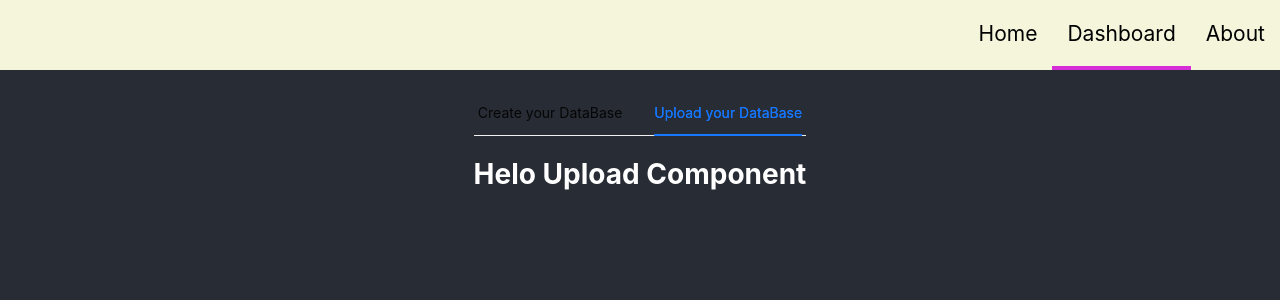
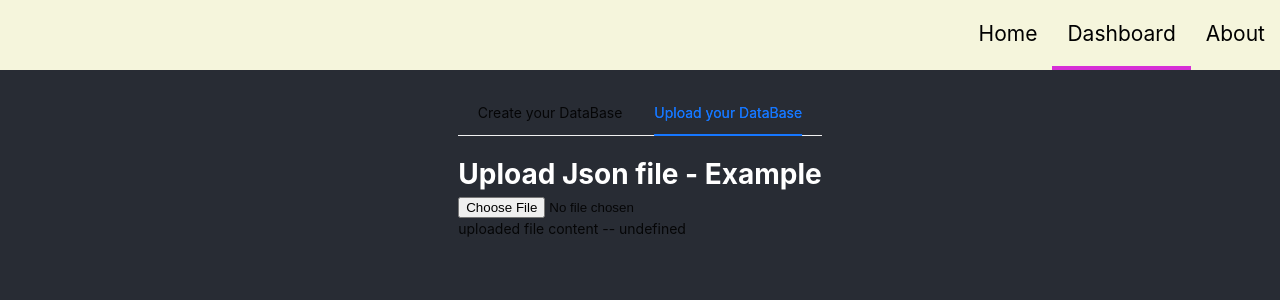
Before and after one commit to vnsl/NFCe-webscrapper, a React (Create React App) app: page /dashboard in a window 1280 px wide. Shown: the top 300 px of the page. Built offline with nearby package versions, Linux system fonts and the light colour scheme.

Commit message:
Create upload component

```diff
--- a/src/components/Notifications/notifications.component.tsx
+++ b/src/components/Notifications/notifications.component.tsx
@@ -34,8 +34,6 @@ const Notifications: React.FC = () => {
           topRight
         </Button>
 
-
-
     </Context.Provider>
   );
 };
--- a/src/components/Upload/upload.component.tsx
+++ b/src/components/Upload/upload.component.tsx
@@ -1,14 +1,50 @@
-import React from "react";
+import React, { useState } from "react";
+
+import { message, } from 'antd';
 
 // styles and images
 import './upload.styles.scss';
+import { UploadContentProps } from "../../models/upload.model";
+import { accessSync } from "fs";
 
-const Upload: React.FC<any> = ({}) => {
+const UploadComponent: React.FC<UploadContentProps> = ({name, multiple, acceptType}) => {
+    const [data, setData] = useState<any>();
+    const [errorData, setErrorData] = useState<string | null>();
+
+    const readFileOnUpload = (uploadedFile: any) =>{
+        const fileReader: any = new FileReader();
+        fileReader.onloadend = async ()=>{
+            try{
+                if(uploadedFile.type !== acceptType) {
+                    throw 'Not Valid'
+                }
+              const data = await JSON.parse(fileReader.result)
+
+              setData(data);
+
+              setErrorData(null)
+            }
+
+            catch(e){
+                alert()
+                //setErrorData("**Not valid JSON file!**");
+
+           }
+        }
+        if( uploadedFile!== undefined)
+           fileReader.readAsText(uploadedFile);
+     }
+
     return (
-        <div>
-            <h1>Helo Upload Component</h1>
-        </div>
+       <>
+        <h1>Upload Json file - Example</h1>
+
+        <input type="file"
+        onChange={(e: any)=>readFileOnUpload(e.target.files[0])} />
+        <br />
+        {"uploaded file content -- " + data?.userName}
+       </>
     )
 }
 
-export default Upload;
+export default UploadComponent;
--- /dev/null
+++ b/src/models/upload.model.ts
@@ -0,0 +1,5 @@
+export interface UploadContentProps {
+    name: string;
+    multiple: boolean;
+    acceptType: string;
+}
--- a/src/pages/DashBoard/dashboard.page.tsx
+++ b/src/pages/DashBoard/dashboard.page.tsx
@@ -2,8 +2,9 @@ import React, { useState } from "react";
 import FormComponent from "../../components/Form/form.component";
 import Header from "../../components/Header/header.component";
 import Tab from "../../components/Tabs/tab.component";
-import Upload from "../../components/Upload/upload.component";
+import UploadComponent from "../../components/Upload/upload.component";
 import { TabProps } from "../../models";
+import { UploadContentProps } from "../../models/upload.model";
 import { UserProps } from "../../models/user.model";
 import DownloadService from "../../services/download.service";
 
@@ -53,6 +54,12 @@ const Dashboard: React.FC = () => {
         ]
     }
 
+    const uploadDB: UploadContentProps = {
+        name: 'uploadDB',
+        multiple: false,
+        acceptType: 'application/json'
+    }
+
     const tabContent: TabProps[] = [
         {
             name: 'Create your DataBase',
@@ -60,7 +67,7 @@ const Dashboard: React.FC = () => {
         },
         {
             name: 'Upload your DataBase',
-            content: <Upload/>
+            content: <UploadComponent name={uploadDB.name} multiple={uploadDB.multiple} acceptType={uploadDB.acceptType} />
         }
     ]
 
```
Also changed, not shown: src/services/notification.service.ts (added, +7 -0 lines).
